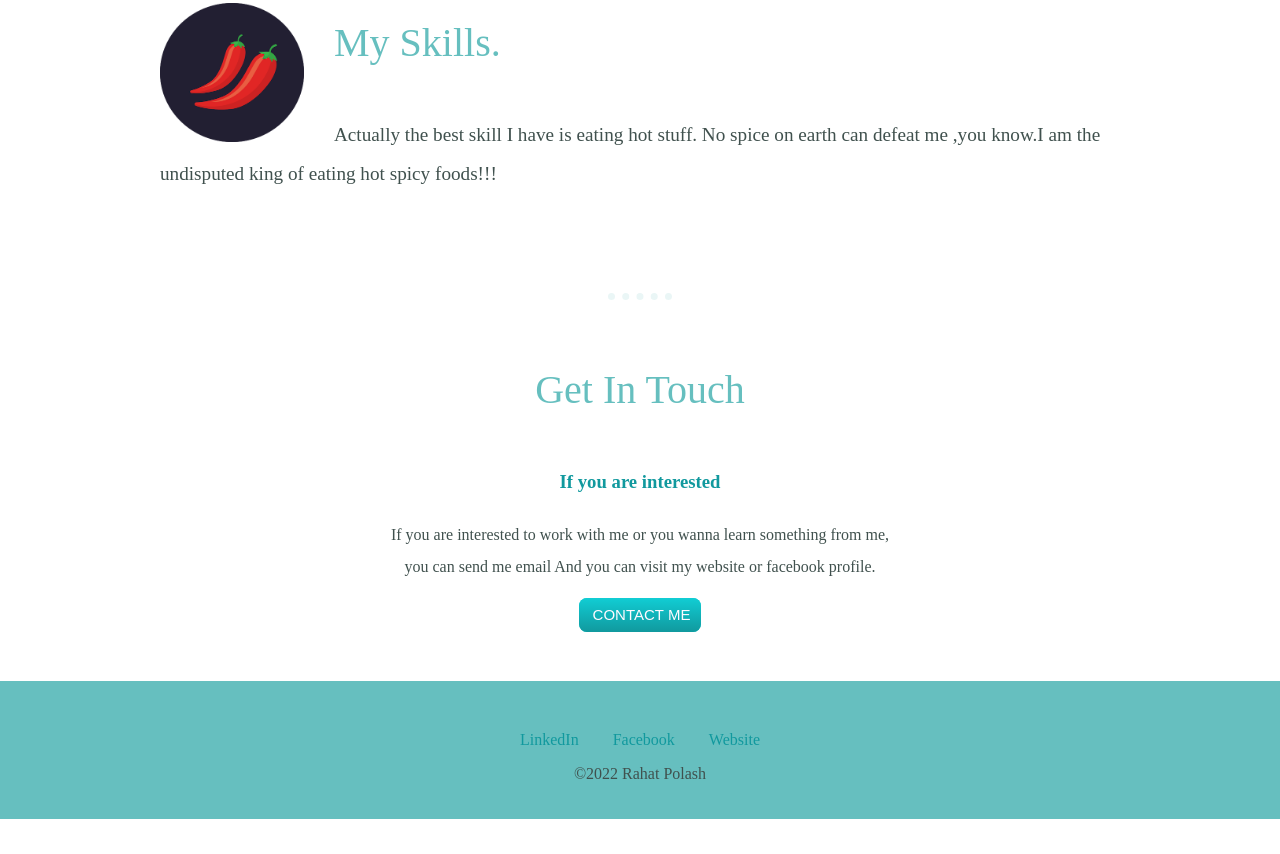
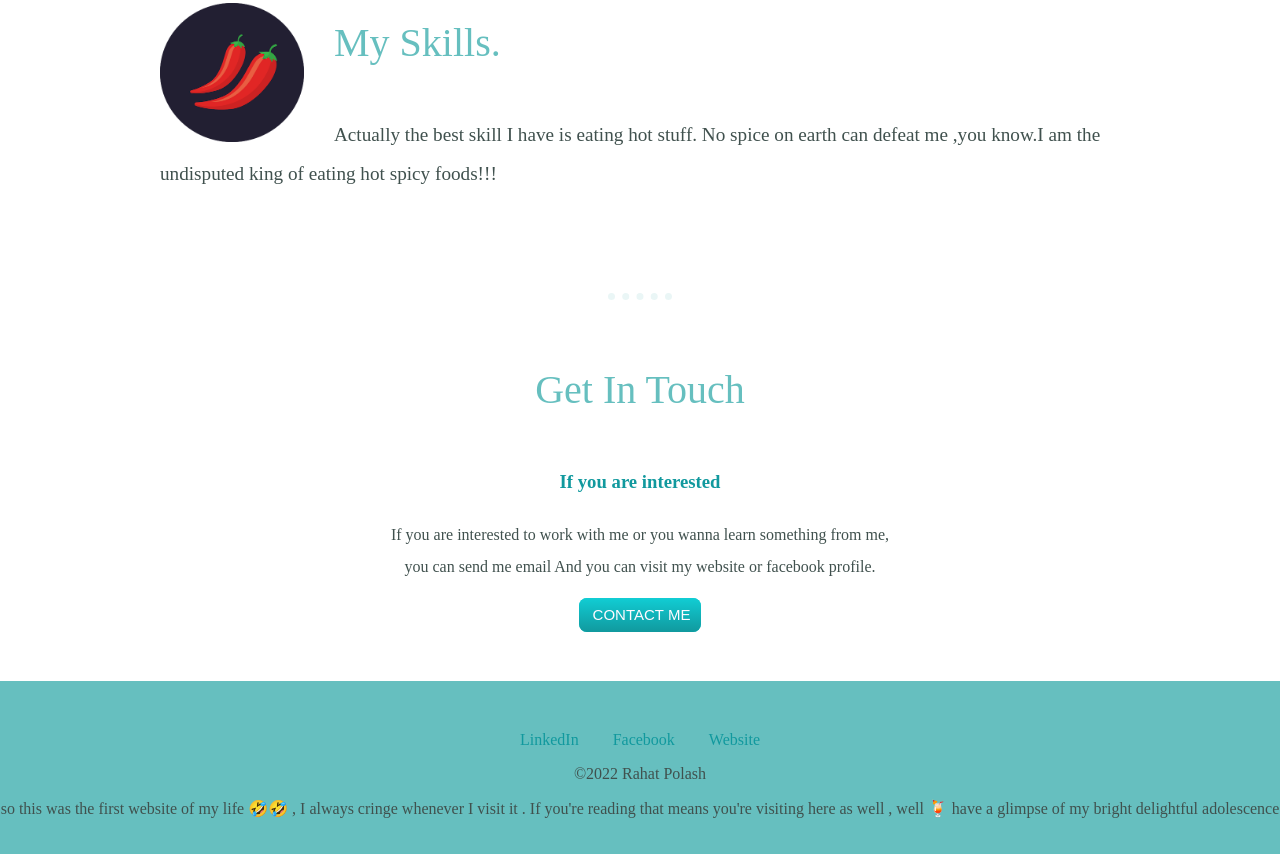
Before and after one commit to rahatRP/rahat, a plain HTML site: page index.html in a window 1280 px wide. Shown: the part 1480-2334 px from the top of the page. Before the commit the page ends 2299 px from the top, so only its background shows below. Drawn offline with Linux system fonts and the light colour scheme.

Commit message:
Update index.html
I just left a comment after visiting my first website that I've built all the way in 2022

```diff
--- a/index.html
+++ b/index.html
@@ -77,6 +77,7 @@
       >
       <a class="footer-link" href="https://rahatrp.github.io/cv/">Website</a>
       <p>©2022 Rahat Polash</p>
+      <p>so this was the first website of my life 🤣🤣 , I always cringe whenever I visit it . If you're reading that means you're visiting here as well , well 🍹 have a glimpse of my bright delightful adolescence</p>
     </div>
   </body>
 </html>
```
